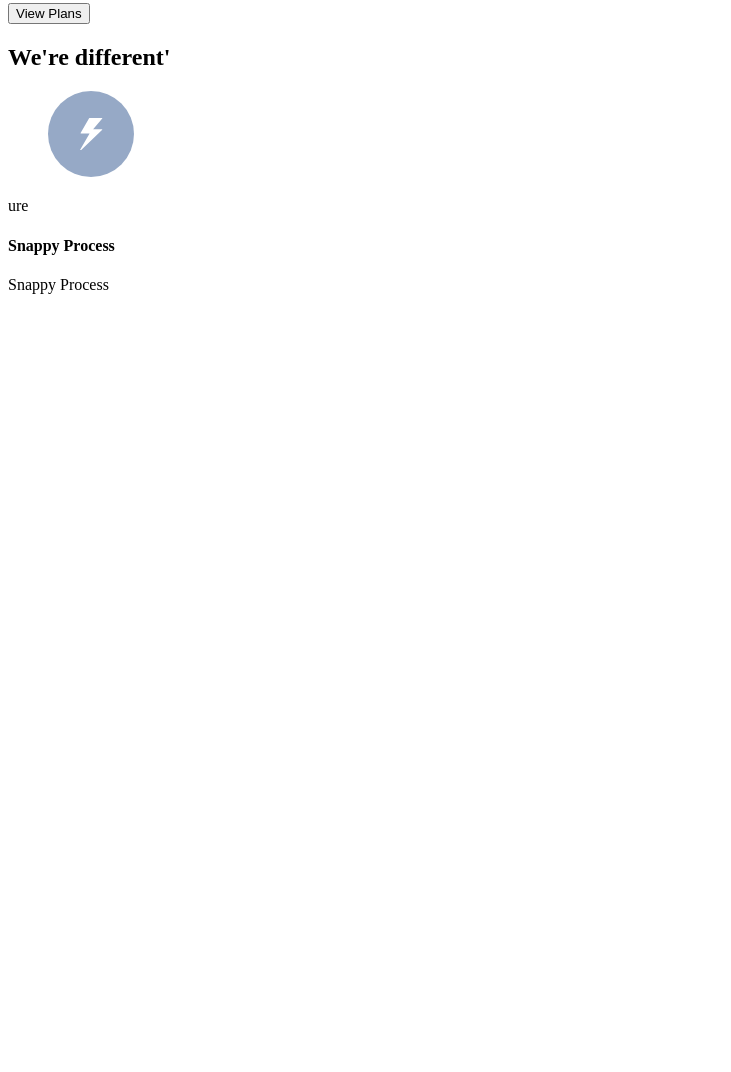
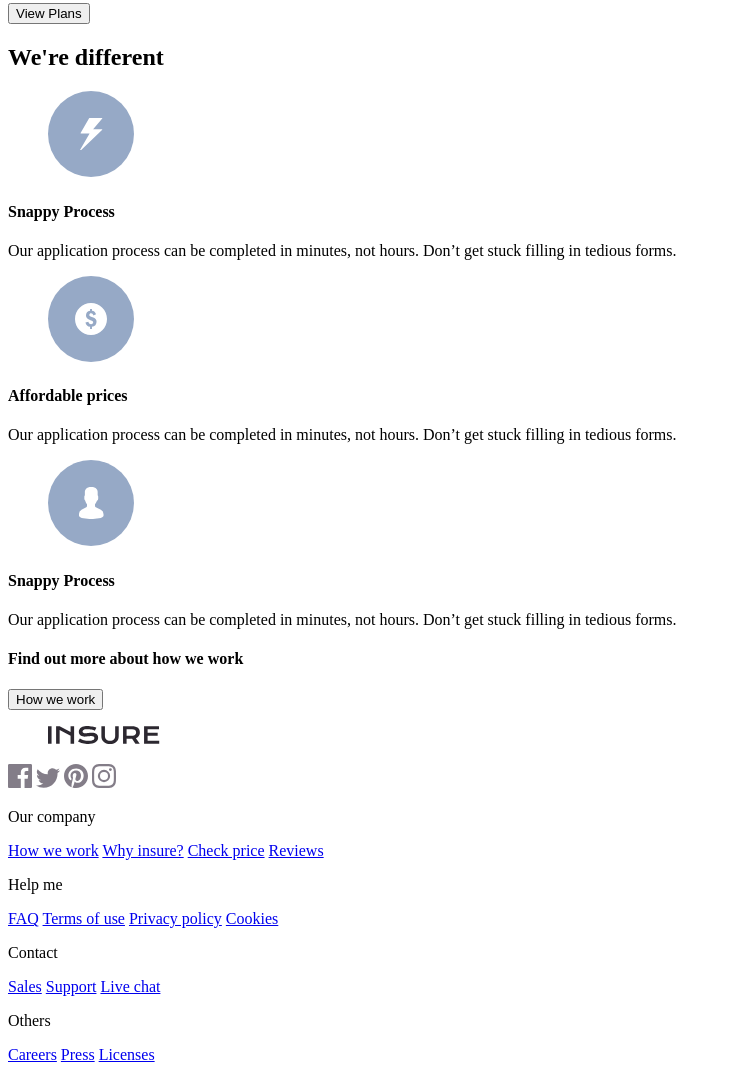
Before and after one commit to MauricioMorenoMorales/Insure-landing-page, a plain HTML site: page index.html in a window 1280 px wide. Shown: the part 809-1881 px from the top of the page, without its empty margins (0-731 px from the left). Before the commit the page ends 1119 px from the top, so only its background shows below. Drawn offline with Linux system fonts and the light colour scheme.

Commit message:
Html completd

```diff
--- a/index.html
+++ b/index.html
@@ -62,20 +62,86 @@
       </article>
     </section>
     <section class="description">
-      <h2>We're different'</h2>
+      <h2>We're different</h2>
       <div class="description--card-container">
         <div class="description--card">
           <figure class="description--card__figure">
             <img src="./images/icon-snappy-process.svg" alt="">
-          </figure>ure
+          </figure>
           <div class="description--card__text">
             <h4>Snappy Process</h4>
-            <p>Snappy Process</p>
+            <p>Our application process can be completed in minutes, not hours. Don’t get
+              stuck filling in tedious forms.</p>
+          </div>
+        </div>
+        <div class="description--card">
+          <figure class="description--card__figure">
+            <img src="./images/icon-affordable-prices.svg" alt="">
+          </figure>
+          <div class="description--card__text">
+            <h4>Affordable prices</h4>
+            <p>Our application process can be completed in minutes, not hours. Don’t get
+              stuck filling in tedious forms.</p>
+          </div>
+        </div>
+        <div class="description--card">
+          <figure class="description--card__figure">
+            <img src="./images/icon-people-first.svg" alt="">
+          </figure>
+          <div class="description--card__text">
+            <h4>Snappy Process</h4>
+            <p>Our application process can be completed in minutes, not hours. Don’t get
+              stuck filling in tedious forms.</p>
           </div>
         </div>
       </div>
     </section>
+    <section class="find-out-more">
+      <h4>Find out more about how we work</h4>
+      <button>How we work</button>
+    </section>
   </main>
+  <footer>
+    <section class="footer-social">
+      <figure>
+        <img src="./images/logo.svg" alt="">
+      </figure>
+      <div class="footer-social__icons">
+        <a href="#"><img src="./images/icon-facebook.svg" alt=""></a>
+        <a href="#"><img src="./images/icon-twitter.svg" alt=""></a>
+        <a href="#"><img src="./images/icon-pinterest.svg" alt=""></a>
+        <a href="#"><img src="./images/icon-instagram.svg" alt=""></a>
+      </div>
+      <div class="footer__links">
+        <div class="footer__links__section">
+          <p>Our company</p>
+          <a href="#">How we work</a>
+          <a href="#">Why insure?</a>
+          <a href="#">Check price</a>
+          <a href="#">Reviews</a>
+        </div>
+        <div class="footer__links__section">
+          <p>Help me</p>
+          <a href="#">FAQ</a>
+          <a href="#">Terms of use</a>
+          <a href="#">Privacy policy</a>
+          <a href="#">Cookies</a>
+        </div>
+        <div class="footer__links__section">
+          <p>Contact</p>
+          <a href="#">Sales</a>
+          <a href="#">Support</a>
+          <a href="#">Live chat</a>
+        </div>
+        <div class="footer__links__section">
+          <p>Others</p>
+          <a href="#">Careers</a>
+          <a href="#">Press</a>
+          <a href="#">Licenses</a>
+        </div>
+      </div>
+    </section>
+  </footer>
 
   <!-- <div class="attribution">
     Challenge by <a href="https://www.frontendmentor.io?ref=challenge" target="_blank">Frontend Mentor</a>.
```
